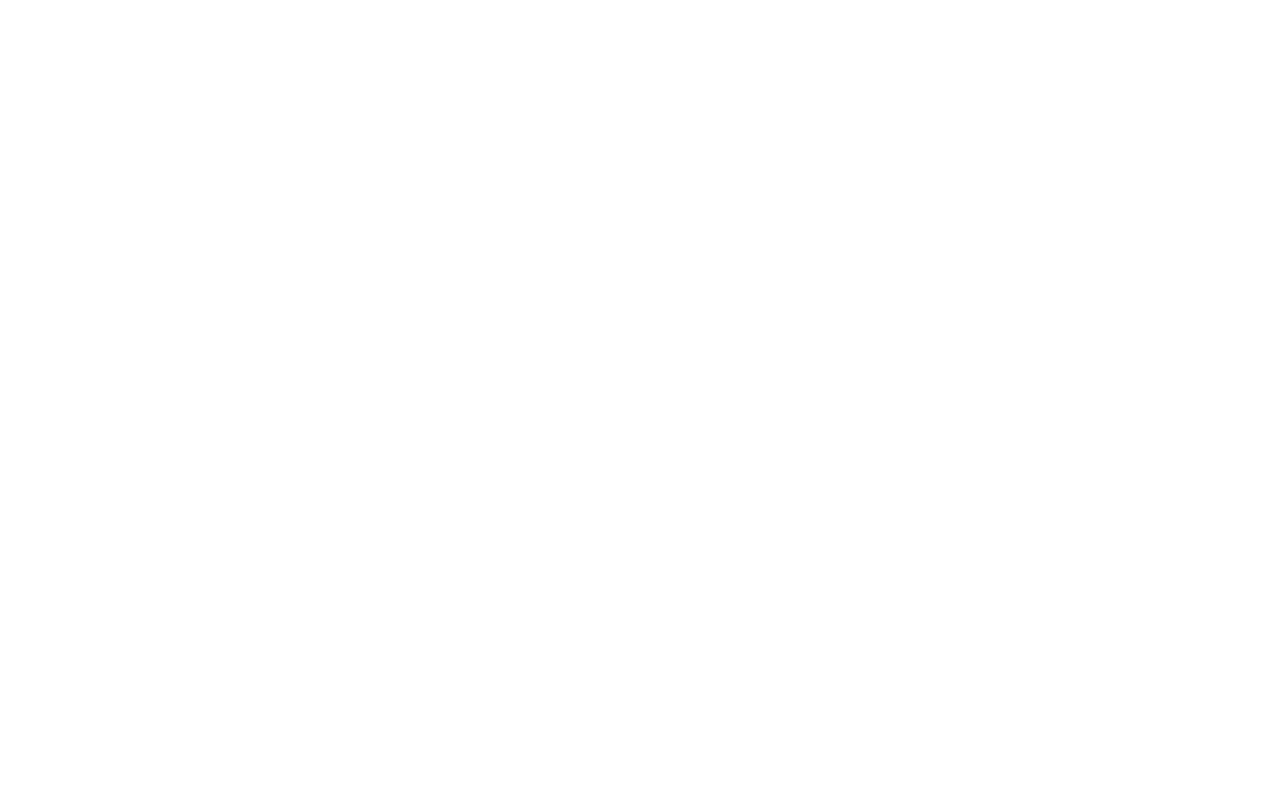
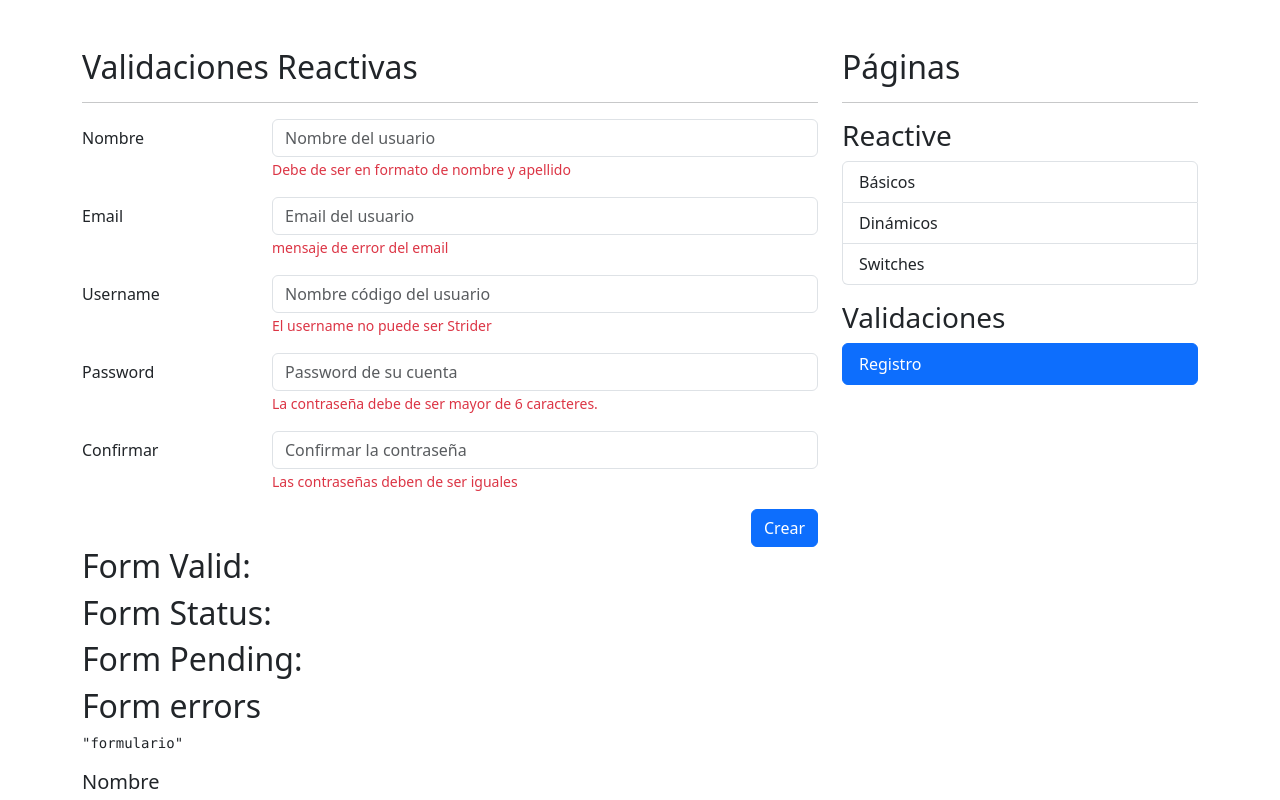
Before and after one commit to ybarrial/07-formApp, an Angular app: page /auth/sign-up in a window 1280 px wide. Before the commit this address led to /. Shown: the top 800 px of the page. Built offline with nearby package versions, Linux system fonts and the light colour scheme.

Commit message:
add routes path

```diff
--- a/src/app/app-routing.module.ts
+++ b/src/app/app-routing.module.ts
@@ -1,7 +1,20 @@
 import { NgModule } from '@angular/core';
 import { RouterModule, Routes } from '@angular/router';
 
-const routes: Routes = [];
+const routes: Routes = [
+  {
+    path: 'auth',
+    loadChildren: () => import('./auth/auth.module').then(m => m.AuthModule),
+  },
+  {
+    path: 'reactive',
+    loadChildren: () => import('./reactive/reactive.module').then(m => m.ReactiveModule),
+  },
+  {
+    path: '**',
+    redirectTo: 'reactive'
+  }
+];
 
 @NgModule({
   imports: [RouterModule.forRoot(routes)],
--- a/src/app/app.component.html
+++ b/src/app/app.component.html
@@ -1 +1,10 @@
-<router-outlet></router-outlet>
+<div class="row mt-5">
+    <div class="col">
+        <router-outlet></router-outlet>
+    </div>
+
+    <div class="col-12 col-sm-4">
+        <shared-side-menu></shared-side-menu>
+    </div>
+
+</div>
--- a/src/app/auth/auth-routing.module.ts
+++ b/src/app/auth/auth-routing.module.ts
@@ -1,7 +1,11 @@
 import { NgModule } from '@angular/core';
 import { RouterModule, Routes } from '@angular/router';
+import { RegisterPageComponent } from './pages/register-page/register-page.component';
 
-const routes: Routes = [];
+const routes: Routes = [
+  { path:'sign-up', component: RegisterPageComponent},
+  { path: '**', redirectTo: 'sign-up'}
+];
 
 @NgModule({
   imports: [RouterModule.forChild(routes)],
--- a/src/app/reactive/reactive-routing.module.ts
+++ b/src/app/reactive/reactive-routing.module.ts
@@ -1,7 +1,20 @@
 import { NgModule } from '@angular/core';
 import { RouterModule, Routes } from '@angular/router';
+import { BasicPageComponent } from './pages/basic-page/basic-page.component';
+import { DynamicPageComponent } from './pages/dynamic-page/dynamic-page.component';
+import { SwitchesPageComponent } from './pages/switches-page/switches-page.component';
 
-const routes: Routes = [];
+const routes: Routes = [
+  {
+    path: '',
+    children: [
+      { path: 'basic', component: BasicPageComponent },
+      { path: 'dynamic', component: DynamicPageComponent },
+      { path: 'switches', component: SwitchesPageComponent },
+      { path: '**', redirectTo: 'basic' },
+    ]
+  }
+];
 
 @NgModule({
   imports: [RouterModule.forChild(routes)],
```
